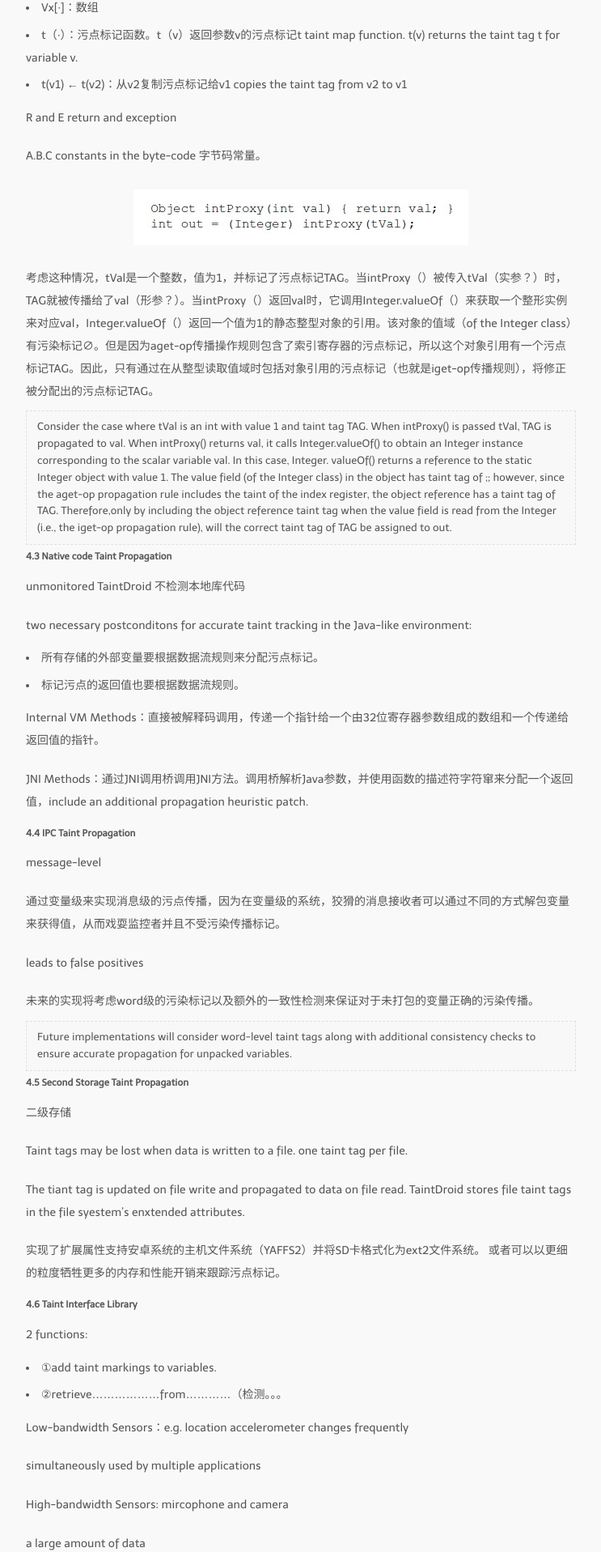
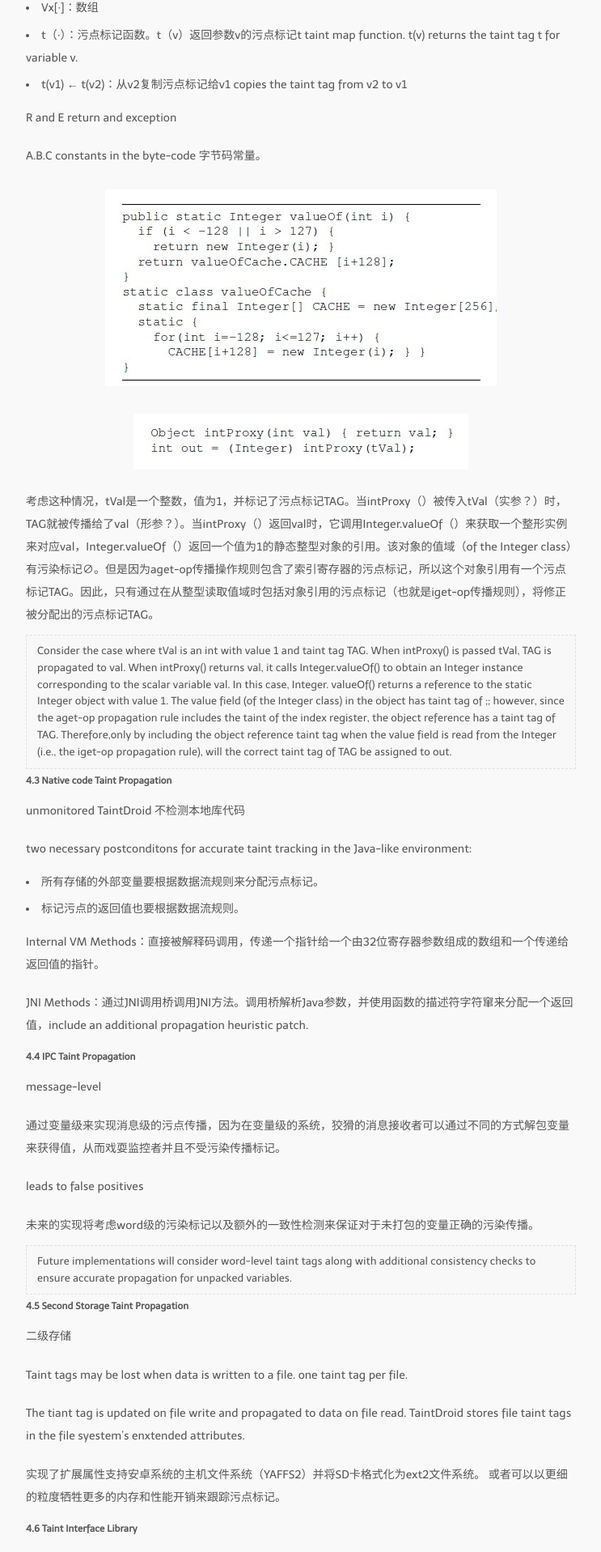
Before and after one commit to seLc7/seLc7.github.io, a Jekyll site: the page built from _posts/2013-07-19-TaintDroid.md, in a window 1280 px wide. Shown: the part 3072-4989 px from the top of the page at 81% size, without its empty margins (268-1011 px from the left). Built offline with Jekyll 4.4.1, drawn with Linux system fonts in a browser that asks for light colours; Markdown is read by kramdown in place of the engine named in the settings; comment, search, counter and statistics services are not loaded.

Commit message:
taintdroid add picture

```diff
--- a/_posts/2013-07-19-TaintDroid.md
+++ b/_posts/2013-07-19-TaintDroid.md
@@ -87,6 +87,8 @@ R and E    return and exception
 
 A.B.C constants in the byte-code  字节码常量。
 
+![](/files/2013/20130719_04.jpg)
+
 ![](/files/2013/20130719_03.jpg)
 
 考虑这种情况，tVal是一个整数，值为1，并标记了污点标记TAG。当intProxy（）被传入tVal（实参？）时，TAG就被传播给了val（形参？）。当intProxy（）返回val时，它调用Integer.valueOf（）来获取一个整形实例来对应val，Integer.valueOf（）返回一个值为1的静态整型对象的引用。该对象的值域（of the Integer class）有污染标记∅。但是因为aget-op传播操作规则包含了索引寄存器的污点标记，所以这个对象引用有一个污点标记TAG。因此，只有通过在从整型读取值域时包括对象引用的污点标记（也就是iget-op传播规则），将修正被分配出的污点标记TAG。
```
Also changed, not shown: files/2013/20130719_04.jpg (added).
